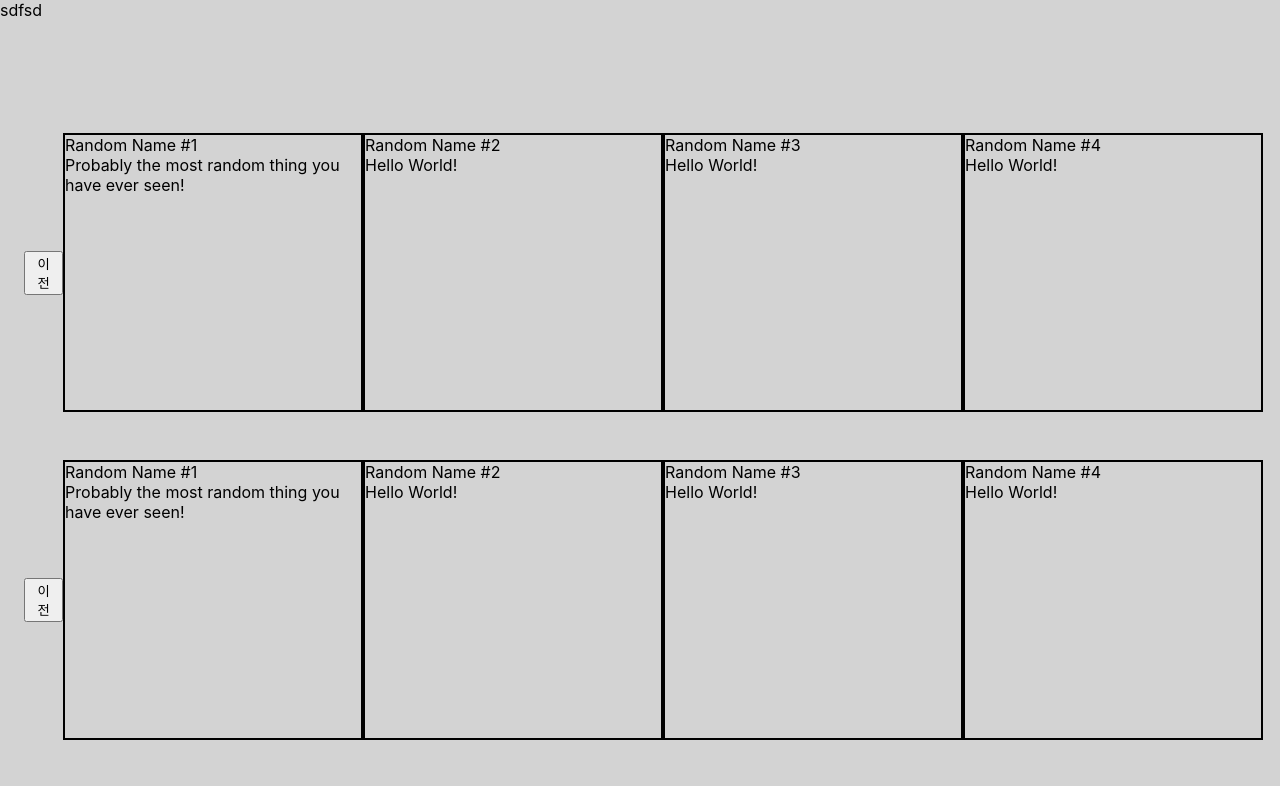
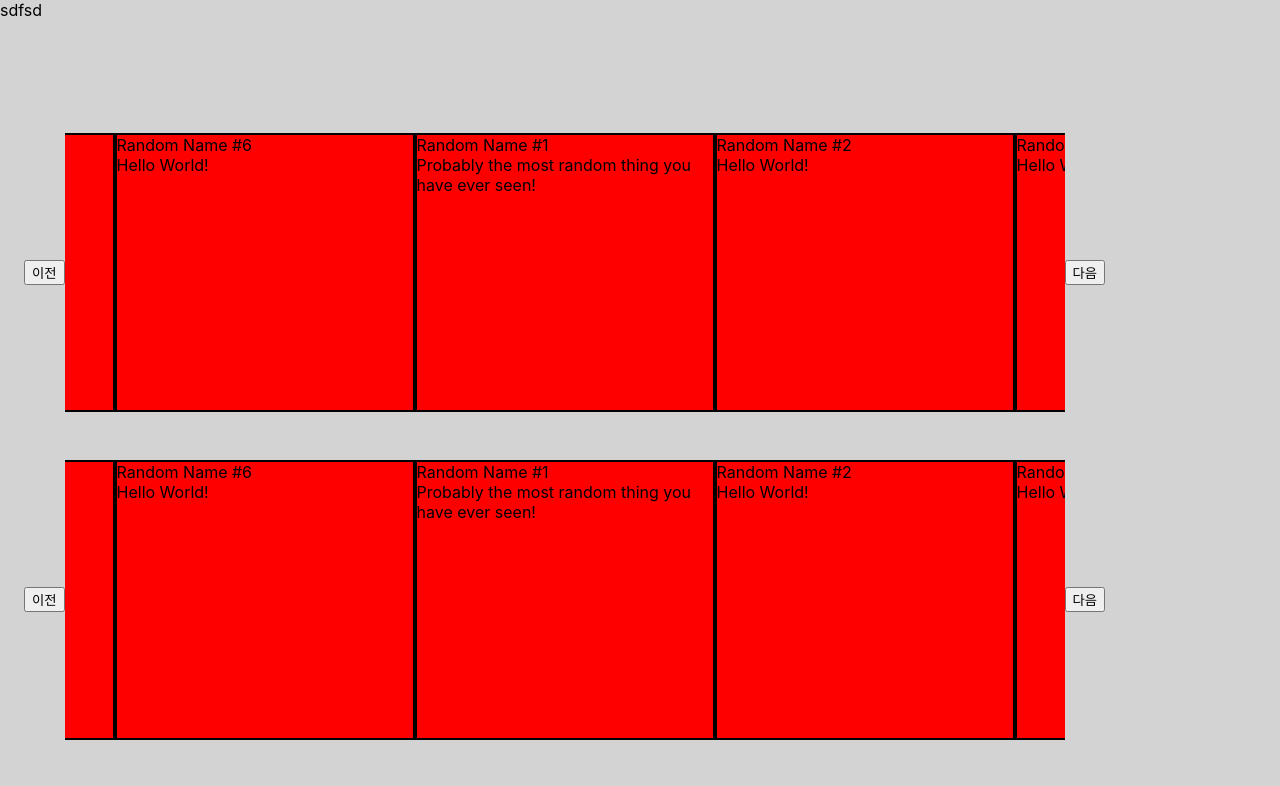
Before and after one commit to coby0503/shopping, a Next.js app: page /Main in a window 1280 px wide. Shown: the top 786 px of the page. Built offline with nearby package versions, Linux system fonts and the light colour scheme.

Commit message:
feat: 무한캐러셀 개발 완료
무한캐러셀 개발 완료

```diff
--- a/components/Carousel/index.tsx
+++ b/components/Carousel/index.tsx
@@ -1,6 +1,12 @@
 import styled from "styled-components";
 import { NextPage } from "next";
+import React, { useCallback, useState } from "react";
 import Item from "../Item";
+
+interface itemType {
+  name: string;
+  description: string;
+}
 
 const items = [
   {
@@ -27,18 +33,117 @@ const items = [
     name: "Random Name #6",
     description: "Hello World!",
   },
+  {
+    name: "Random Name #1",
+    description: "Probably the most random thing you have ever seen!",
+  },
+  {
+    name: "Random Name #2",
+    description: "Hello World!",
+  },
+  {
+    name: "Random Name #3",
+    description: "Hello World!",
+  },
+  {
+    name: "Random Name #4",
+    description: "Hello World!",
+  },
+  {
+    name: "Random Name #5",
+    description: "Hello World!",
+  },
+  {
+    name: "Random Name #6",
+    description: "Hello World!",
+  },
+  {
+    name: "Random Name #1",
+    description: "Probably the most random thing you have ever seen!",
+  },
+  {
+    name: "Random Name #2",
+    description: "Hello World!",
+  },
+  {
+    name: "Random Name #3",
+    description: "Hello World!",
+  },
+  {
+    name: "Random Name #4",
+    description: "Hello World!",
+  },
+  {
+    name: "Random Name #5",
+    description: "Hello World!",
+  },
+  {
+    name: "Random Name #6",
+    description: "Hello World!",
+  },
 ];
+const CarouselWrap = styled.div<{ value: number; toggle: boolean }>`
+  display: flex;
+  width: 100%;
+  height: 100%;
+  transition: ${(props) => (props.toggle ? "0.5s linear" : "none")};
+  transform: translateX(${(props) => props.value * 300 - 1450}px);
+`;
 const Carousel: NextPage = () => {
   //여기서 스위치를 통해 다른 api를 호출해서 카테고리에 따라 다른 데이터를 저장한다.
+  const [test, setTest] = useState<number>(0);
+  const [toggle, setToggle] = useState<boolean>(true);
+  const [cool, setCool] = useState<boolean>(true);
+
+  const check = () => {
+    console.log(test);
+    if (test === -(items.length / 3 - 2)) {
+      setTimeout(() => {
+        setToggle(false);
+        setTest(items.length / 3 - (items.length / 3 - 1));
+      }, 600);
+    }
+    if (test === items.length / 3 - 3) {
+      setTimeout(() => {
+        setToggle(false);
+        setTest(items.length / 3 - items.length / 3 - 2);
+      }, 600);
+    }
+  };
+  const hello = useCallback(() => {
+    setTimeout(() => {
+      setCool(true);
+    }, 700);
+  }, []);
+  const increaseValue = () => {
+    if (cool) {
+      setCool(false);
+      setToggle(true);
+      setTest((test) => test - 1);
+      check();
+      hello();
+    }
+  };
+  const decreaseValue = () => {
+    if (cool) {
+      setCool(false);
+      setToggle(true);
+      setTest((test) => test + 1);
+      check();
+      hello();
+    }
+  };
   return (
     <ItemListContainer>
-      <button>이전</button>
+      <button onClick={decreaseValue}>이전</button>
       <CarouselContainer>
-        {items.map((item, i) => (
-          <Item key={i} item={item} />
-        ))}
+        <CarouselWrap className="test" toggle={toggle} value={test}>
+          {items.map((item, i) => (
+            <Item key={i} item={item} />
+          ))}
+        </CarouselWrap>
       </CarouselContainer>
-      <button>다음</button>
+      <button onClick={increaseValue}>다음</button>
     </ItemListContainer>
   );
 };
@@ -53,8 +158,8 @@ const ItemListContainer = styled.div`
   align-items: center;
 `;
 const CarouselContainer = styled.div`
-  display: inline-block;
-  width: 100%;
+  width: 1000px;
   height: 100%;
   overflow: hidden;
+  background-color: red;
 `;
--- a/components/Item/index.tsx
+++ b/components/Item/index.tsx
@@ -10,9 +10,14 @@ interface Props {
   item: ItemInfo;
 }
 
+const check = (e: React.MouseEvent<HTMLElement>) => {
+  const boxList = document.querySelectorAll(".item-box");
+  console.log(boxList.length);
+};
+
 const Item: NextPage<Props> = ({ item }) => {
   return (
-    <ItemContainer>
+    <ItemContainer className="item-box" onClick={(e) => check(e)}>
       <div>{item.name}</div>
       <div>{item.description}</div>
     </ItemContainer>
@@ -21,10 +26,9 @@ const Item: NextPage<Props> = ({ item }) => {
 export default Item;
 
 const ItemContainer = styled.div`
+  flex: none;
   height: 100%;
   width: 300px;
-  float: left;
-  transition: 0.8s linear;
   border: 2px solid black;
   box-sizing: border-box;
 `;
--- a/pages/Main/index.tsx
+++ b/pages/Main/index.tsx
@@ -1,16 +1,16 @@
 import styled from "styled-components";
 import MainHeader from "../../components/MainHeader";
 import MainFooter from "../../components/MainFooter";
-import ItemList from "../../components/Carousel";
+import Carousel from "../../components/Carousel";
 
 const Main = () => {
   return (
     <MainWrap>
       <MainArea>
         <MainHeader />
-        <ItemList />
-        <ItemList />
-        <ItemList />
+        <Carousel />
+        <Carousel />
+        <Carousel />
         <MainFooter />
       </MainArea>
     </MainWrap>
```
